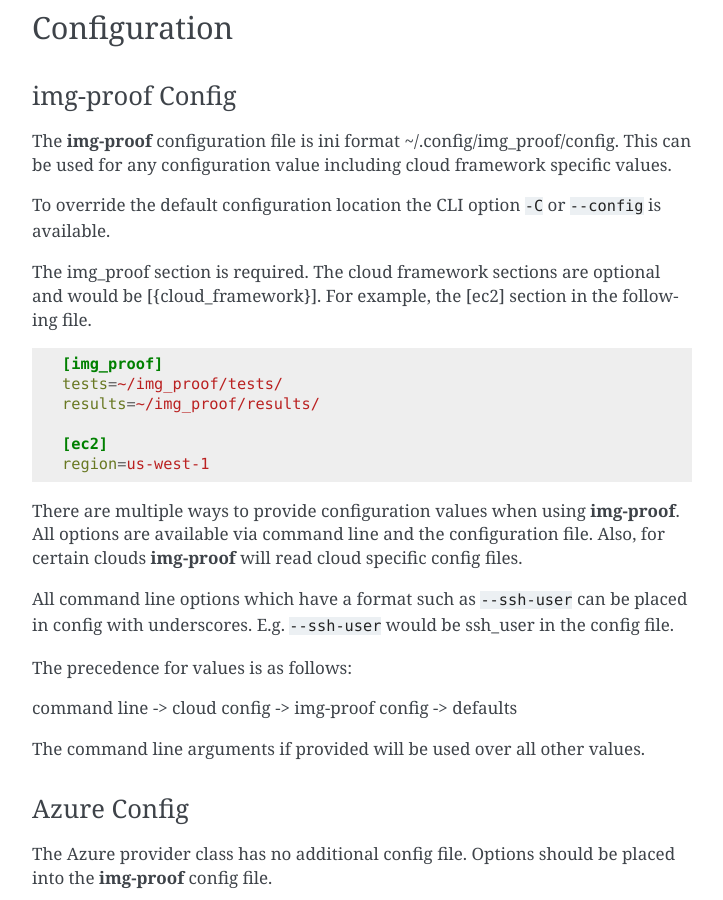
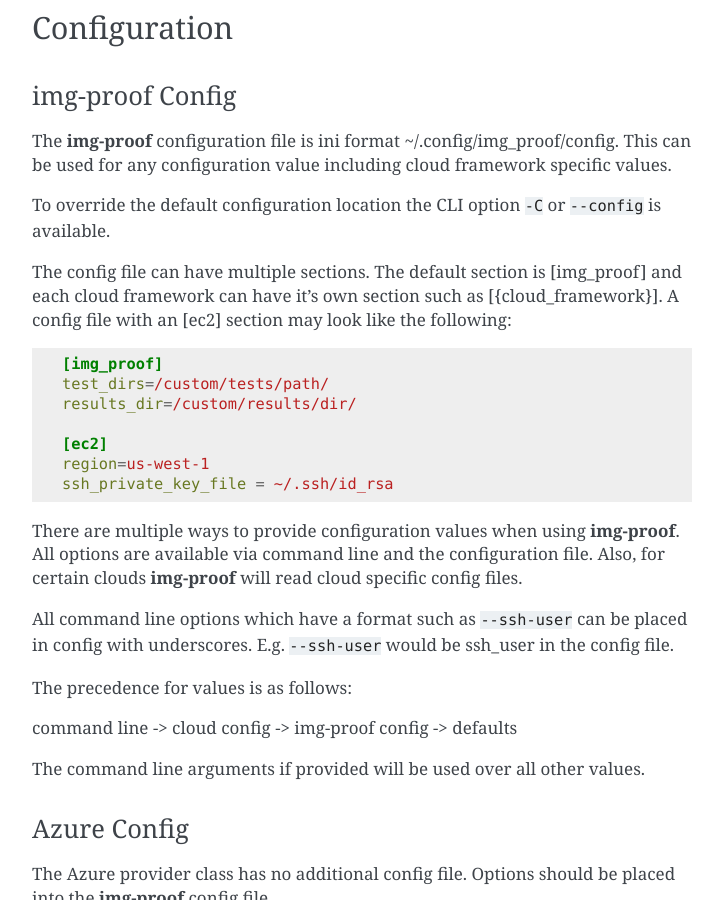
Before and after one commit to SUSE-Enceladus/img-proof, a Sphinx documentation site: the page built from docs/source/start.rst, in a window 1280 px wide and 900 px high, scrolled down 1320 px. Shown: the whole window, without its empty margins (388-1111 px from the left). Built offline with Sphinx 7.4.7, drawn with Linux system fonts in a browser that asks for light colours.

Commit message:
Update getting started doc.
aa

```diff
--- a/docs/source/start.rst
+++ b/docs/source/start.rst
@@ -81,18 +81,19 @@ specific values.
 To override the default configuration location the CLI option ``-C`` or
 ``--config`` is available.
 
-The img_proof section is required. The cloud framework sections are optional and
-would be [{cloud_framework}]. For example, the [ec2] section in the following
-file.
+The config file can have multiple sections. The default section is [img_proof]
+and each cloud framework can have it's own section such as [{cloud_framework}].
+A config file with an [ec2] section may look like the following:
 
 .. code-block:: ini
 
    [img_proof]
-   tests=~/img_proof/tests/
-   results=~/img_proof/results/
+   test_dirs=/custom/tests/path/
+   results_dir=/custom/results/dir/
 
    [ec2]
    region=us-west-1
+   ssh_private_key_file = ~/.ssh/id_rsa
 
 There are multiple ways to provide configuration values when using
 **img-proof**. All options are available via command line and the configuration
```
